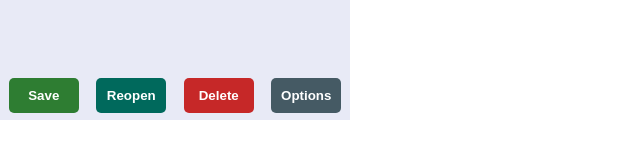
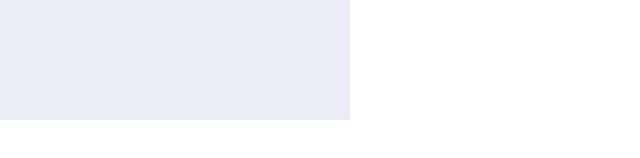
Before and after one commit to LimbersMay/remember-tabs-extension, a React (Vite) app: page / in a window 1280 px wide. Shown: the part 230-388 px from the top of the page, without its empty margins (0-640 px from the left). Built offline with nearby package versions, Linux system fonts and the light colour scheme.

Commit message:
Se cambió de nombre a las rutas (options-extended, home-extended, home-simple, simple-options

```diff
--- a/src/App.jsx
+++ b/src/App.jsx
@@ -1,17 +1,17 @@
-import React from 'react';
-
 import {MemoryRouter, Route, Routes} from 'react-router-dom';
 
 import {OptionsApp} from "./components/options/OptionsApp";
 import {HomeApp} from './components/home/HomeApp';
+import {SimpleHomeApp} from "./components/simpleHome/SimpleHomeApp";
 
+import {LanguageProvider} from "./components/context/LanguageProvider";
 import {PreferencesProvider} from "./components/context/PreferencesProvider";
-import {LanguageProvider} from "./components/context/LanguageProvider";
 import {TabProvider} from './components/home/components/context/TabProvider';
 
 import {MainLayout} from './layouts/MainLayout';
 import {SimpleMainLayout} from "./layouts/SimpleMainLayout.style.jsx";
-import {SimpleHomeApp} from "./components/simpleHome/SimpleHomeApp";
+
+import {ConditionalRoute} from "./components/ConditionalRoute";
 
 
 export const App = () => {
@@ -24,15 +24,15 @@ export const App = () => {
 
                         <Routes>
                             <Route element={<MainLayout/>}>
-                                    <Route path='/' element={<HomeApp/>}/>
+                                <Route path='/' element={<ConditionalRoute />}/>
+                                <Route path='/home-extended' element={<HomeApp />} />
                                 <Route path='/options-extended' element={<OptionsApp/>}/>
                             </Route>
 
-                                <Route element={ <SimpleMainLayout /> }>
-                                    <Route path='/SimpleMain' element={<SimpleHomeApp />} />
-                                    <Route path='/SimpleOptions' element={<OptionsApp />} />
+                            <Route element={<SimpleMainLayout/>}>
+                                <Route path='/simple-home' element={<SimpleHomeApp/>}/>
+                                <Route path='/simple-options' element={<OptionsApp/>}/>
                             </Route>
-
                         </Routes>
 
                     </LanguageProvider>
```
Lines whose indentation alone changed are shown as unchanged.
